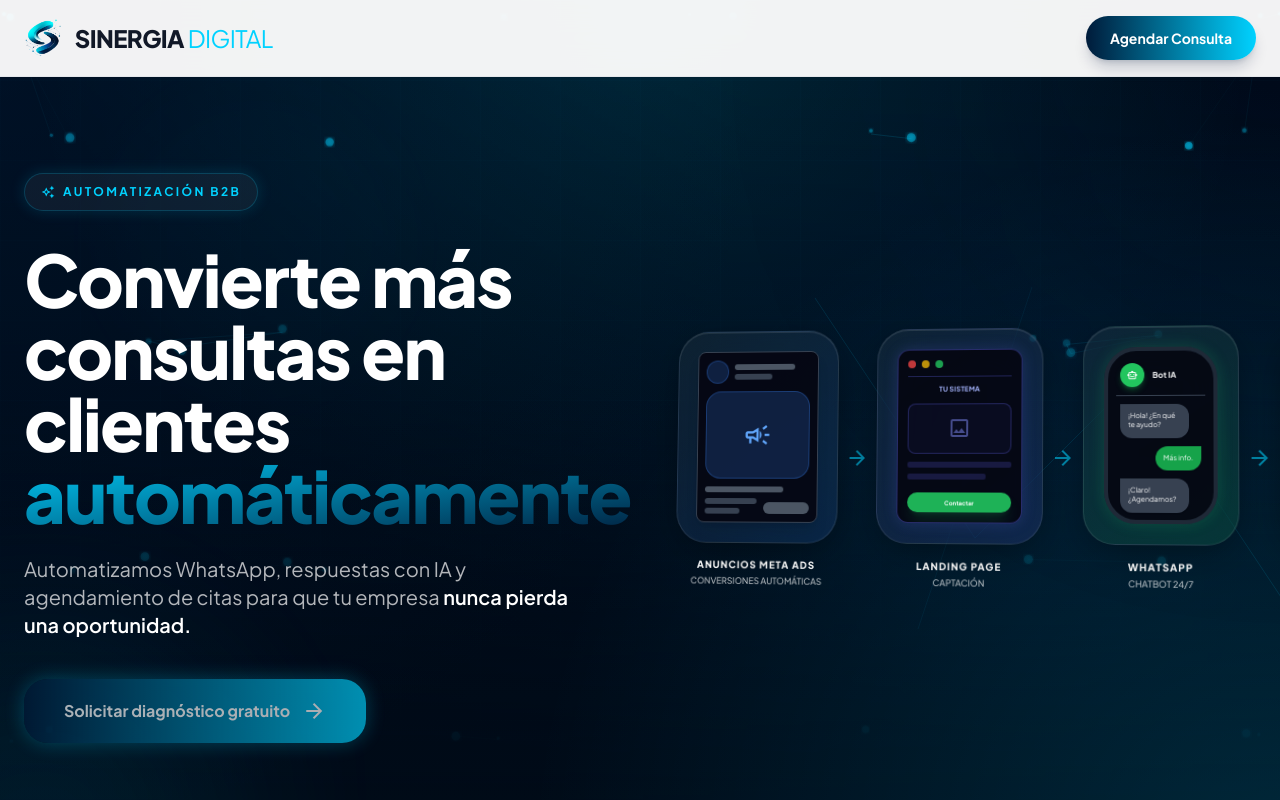
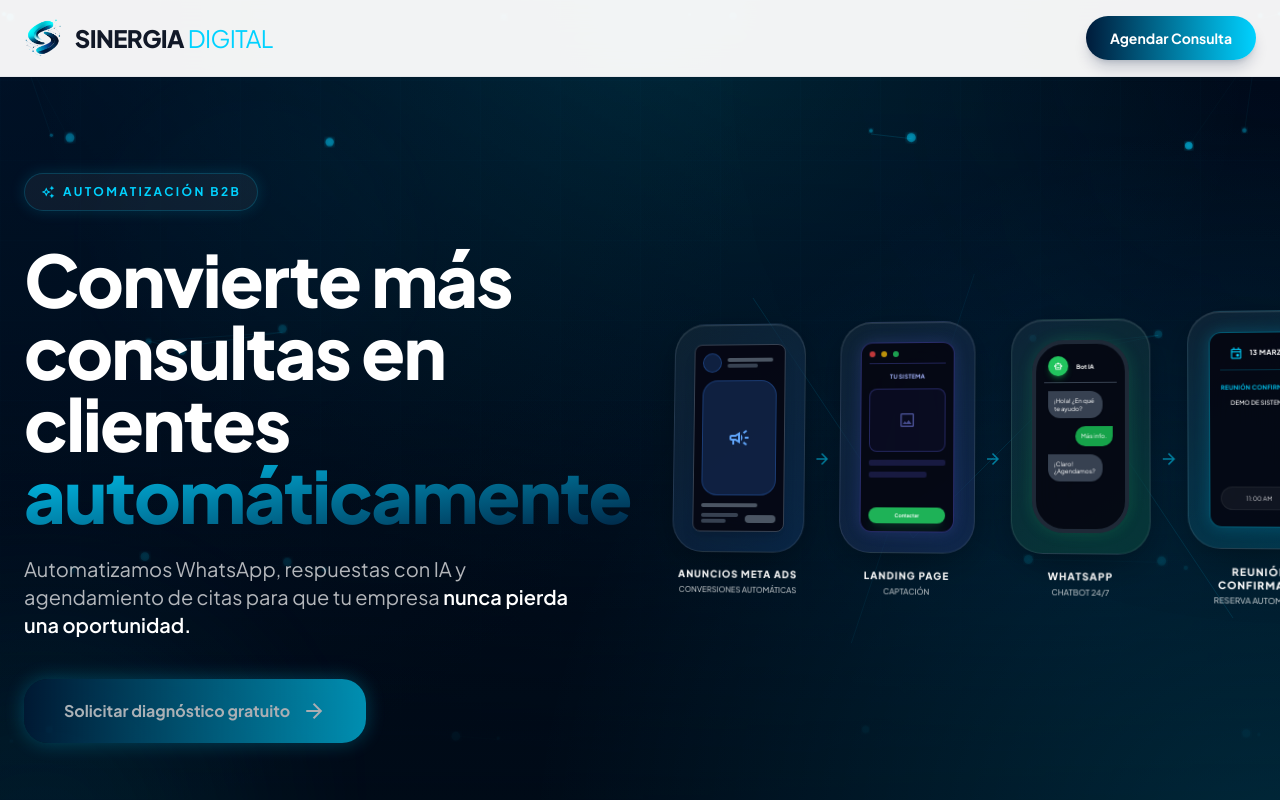
Before and after one commit to monetizarcuentas-max/Landing-AI-studio, a React (Vite) app: page / in a window 1280 px wide. Shown: the top 800 px of the page. Built offline with nearby package versions, Linux system fonts and the light colour scheme.

Commit message:
feat(WorkflowAnimation): Adjust Meta Ads icon size and spacing
Refine the Meta Ads icon within the workflow animation. Adjust element sizes and spacing for improved visual balance and clarity, ensuring consistency with other UI elements.

```diff
--- a/components/WorkflowAnimation.tsx
+++ b/components/WorkflowAnimation.tsx
@@ -7,28 +7,28 @@ const steps = [
     title: 'ANUNCIOS META ADS',
     subtitle: 'CONVERSIONES AUTOMÁTICAS',
     icon: (
-      <div className="relative w-20 h-28 md:w-32 md:h-44 bg-dark/90 rounded-lg border border-gray-700 flex flex-col p-1.5 md:p-2 shadow-lg overflow-hidden">
+      <div className="relative w-16 h-28 md:w-24 md:h-48 bg-dark/90 rounded-lg border border-gray-700 flex flex-col p-1.5 md:p-2 shadow-lg overflow-hidden">
         {/* Header */}
-        <div className="flex items-center gap-1.5 mb-1.5 md:mb-2">
-          <div className="w-3 h-3 md:w-6 md:h-6 bg-blue-500/20 rounded border border-blue-500/30 shrink-0"></div>
-          <div className="flex flex-col gap-0.5 md:gap-1 w-full">
-            <div className="w-8 md:w-16 h-0.5 md:h-1.5 bg-gray-600 rounded-full"></div>
-            <div className="w-5 md:w-10 h-0.5 md:h-1.5 bg-gray-700 rounded-full"></div>
+        <div className="flex items-center gap-1 md:gap-1.5 mb-1.5 md:mb-2">
+          <div className="w-3 h-3 md:w-5 md:h-5 bg-blue-500/20 rounded border border-blue-500/30 shrink-0"></div>
+          <div className="flex flex-col gap-0.5 w-full">
+            <div className="w-6 md:w-12 h-0.5 md:h-1 bg-gray-600 rounded-full"></div>
+            <div className="w-4 md:w-8 h-0.5 md:h-1 bg-gray-700 rounded-full"></div>
           </div>
         </div>
         {/* Image */}
         <div className="w-full flex-1 bg-blue-500/20 border border-blue-500/30 rounded flex items-center justify-center mb-1.5 md:mb-2">
-          <span className="material-symbols-outlined text-blue-400 text-lg md:text-3xl">campaign</span>
+          <span className="material-symbols-outlined text-blue-400 text-lg md:text-2xl">campaign</span>
         </div>
         {/* Footer */}
         <div className="flex flex-col gap-1 md:gap-1.5">
-          <div className="w-3/4 h-0.5 md:h-1.5 bg-gray-600 rounded-full"></div>
+          <div className="w-3/4 h-0.5 md:h-1 bg-gray-600 rounded-full"></div>
           <div className="flex justify-between items-end">
-             <div className="flex flex-col gap-0.5 md:gap-1 w-1/2">
-               <div className="w-full h-0.5 md:h-1.5 bg-gray-700 rounded-full"></div>
-               <div className="w-2/3 h-0.5 md:h-1.5 bg-gray-700 rounded-full"></div>
+             <div className="flex flex-col gap-0.5 w-1/2">
+               <div className="w-full h-0.5 md:h-1 bg-gray-700 rounded-full"></div>
+               <div className="w-2/3 h-0.5 md:h-1 bg-gray-700 rounded-full"></div>
              </div>
-             <div className="w-6 md:w-12 h-1.5 md:h-3 bg-gray-600 rounded-full"></div>
+             <div className="w-5 md:w-8 h-1 md:h-2 bg-gray-600 rounded-full"></div>
           </div>
         </div>
       </div>
@@ -40,22 +40,22 @@ const steps = [
     title: 'LANDING PAGE',
     subtitle: 'CAPTACIÓN',
     icon: (
-      <div className="relative w-20 h-28 md:w-32 md:h-44 bg-dark/90 rounded-lg md:rounded-xl border border-indigo-500/40 flex flex-col p-1.5 md:p-2.5 shadow-[0_0_15px_rgba(99,102,241,0.2)] overflow-hidden">
-        <div className="flex gap-1 md:gap-1.5 mb-1.5 md:mb-2 border-b border-indigo-500/30 pb-1 md:pb-2 shrink-0">
-          <div className="w-1.5 h-1.5 md:w-2 md:h-2 rounded-full bg-red-500/80"></div>
-          <div className="w-1.5 h-1.5 md:w-2 md:h-2 rounded-full bg-yellow-500/80"></div>
-          <div className="w-1.5 h-1.5 md:w-2 md:h-2 rounded-full bg-green-500/80"></div>
+      <div className="relative w-16 h-28 md:w-24 md:h-48 bg-dark/90 rounded-lg md:rounded-xl border border-indigo-500/40 flex flex-col p-1.5 md:p-2 shadow-[0_0_15px_rgba(99,102,241,0.2)] overflow-hidden">
+        <div className="flex gap-1 md:gap-1.5 mb-1.5 md:mb-2 border-b border-indigo-500/30 pb-1 md:pb-1.5 shrink-0">
+          <div className="w-1.5 h-1.5 md:w-1.5 md:h-1.5 rounded-full bg-red-500/80"></div>
+          <div className="w-1.5 h-1.5 md:w-1.5 md:h-1.5 rounded-full bg-yellow-500/80"></div>
+          <div className="w-1.5 h-1.5 md:w-1.5 md:h-1.5 rounded-full bg-green-500/80"></div>
         </div>
-        <div className="text-[4px] md:text-[7px] text-center text-indigo-300 font-bold mb-1.5 md:mb-2 tracking-wide shrink-0">TU SISTEMA</div>
+        <div className="text-[4px] md:text-[6px] text-center text-indigo-300 font-bold mb-1.5 md:mb-2 tracking-wide shrink-0">TU SISTEMA</div>
         <div className="flex flex-col gap-1.5 md:gap-2 h-full">
           <div className="w-full h-1/2 border border-indigo-500/30 rounded md:rounded-lg flex items-center justify-center bg-indigo-500/5">
-            <span className="material-symbols-outlined text-indigo-400/50 text-sm md:text-2xl">image</span>
+            <span className="material-symbols-outlined text-indigo-400/50 text-sm md:text-xl">image</span>
           </div>
           <div className="w-full h-1/2 flex flex-col gap-1 md:gap-1.5">
             <div className="w-full h-1 md:h-1.5 bg-indigo-500/20 rounded-sm"></div>
             <div className="w-3/4 h-1 md:h-1.5 bg-indigo-500/20 rounded-sm"></div>
-            <div className="w-full h-3 md:h-5 bg-green-500/90 rounded mt-auto flex items-center justify-center shadow-lg shadow-green-500/20">
-              <span className="text-[3px] md:text-[6px] text-white font-bold">Contactar</span>
+            <div className="w-full h-3 md:h-4 bg-green-500/90 rounded mt-auto flex items-center justify-center shadow-lg shadow-green-500/20">
+              <span className="text-[3px] md:text-[5px] text-white font-bold">Contactar</span>
             </div>
           </div>
         </div>
@@ -68,21 +68,21 @@ const steps = [
     title: 'WHATSAPP',
     subtitle: 'CHATBOT 24/7',
     icon: (
-      <div className="relative w-20 h-28 md:w-28 md:h-44 bg-dark/90 rounded-xl md:rounded-[2rem] border-2 md:border-4 border-gray-800 flex flex-col p-1 md:p-2 shadow-[0_0_15px_rgba(34,197,94,0.2)] overflow-hidden">
-        <div className="flex items-center gap-1 md:gap-2 border-b border-gray-700 pb-1 md:pb-2 mb-1 md:mb-2 mt-0.5 md:mt-1 px-0.5 md:px-1 shrink-0">
-          <div className="w-3 h-3 md:w-6 md:h-6 rounded-full bg-green-500 flex items-center justify-center shadow-md shadow-green-500/30 shrink-0">
-            <span className="material-symbols-outlined text-white text-[6px] md:text-[12px]">smart_toy</span>
+      <div className="relative w-16 h-28 md:w-24 md:h-48 bg-dark/90 rounded-xl md:rounded-[2rem] border-2 md:border-4 border-gray-800 flex flex-col p-1 md:p-2 shadow-[0_0_15px_rgba(34,197,94,0.2)] overflow-hidden">
+        <div className="flex items-center gap-1 md:gap-2 border-b border-gray-700 pb-1 md:pb-1.5 mb-1 md:mb-2 mt-0.5 md:mt-1 px-0.5 md:px-1 shrink-0">
+          <div className="w-3 h-3 md:w-5 md:h-5 rounded-full bg-green-500 flex items-center justify-center shadow-md shadow-green-500/30 shrink-0">
+            <span className="material-symbols-outlined text-white text-[6px] md:text-[10px]">smart_toy</span>
           </div>
-          <div className="text-[4px] md:text-[8px] text-white font-bold">Bot IA</div>
+          <div className="text-[4px] md:text-[6px] text-white font-bold">Bot IA</div>
         </div>
         <div className="flex flex-col gap-1 md:gap-2 px-0.5 md:px-1">
-          <div className="self-start bg-gray-700 text-white text-[4px] md:text-[7px] p-1 md:p-2 rounded-r-lg rounded-bl-lg md:rounded-r-xl md:rounded-bl-xl max-w-[85%] leading-tight shadow-sm">
+          <div className="self-start bg-gray-700 text-white text-[4px] md:text-[6px] p-1 md:p-1.5 rounded-r-lg rounded-bl-lg md:rounded-r-xl md:rounded-bl-xl max-w-[85%] leading-tight shadow-sm">
             ¡Hola! ¿En qué te ayudo?
           </div>
-          <div className="self-end bg-green-600 text-white text-[4px] md:text-[7px] p-1 md:p-2 rounded-l-lg rounded-br-lg md:rounded-l-xl md:rounded-br-xl max-w-[85%] leading-tight shadow-sm">
+          <div className="self-end bg-green-600 text-white text-[4px] md:text-[6px] p-1 md:p-1.5 rounded-l-lg rounded-br-lg md:rounded-l-xl md:rounded-br-xl max-w-[85%] leading-tight shadow-sm">
             Más info.
           </div>
-          <div className="self-start bg-gray-700 text-white text-[4px] md:text-[7px] p-1 md:p-2 rounded-r-lg rounded-bl-lg md:rounded-r-xl md:rounded-bl-xl max-w-[85%] leading-tight shadow-sm">
+          <div className="self-start bg-gray-700 text-white text-[4px] md:text-[6px] p-1 md:p-1.5 rounded-r-lg rounded-bl-lg md:rounded-r-xl md:rounded-bl-xl max-w-[85%] leading-tight shadow-sm">
             ¡Claro! ¿Agendamos?
           </div>
         </div>
@@ -95,16 +95,16 @@ const steps = [
     title: 'REUNIÓN CONFIRMADA',
     subtitle: 'RESERVA AUTOMÁTICA',
     icon: (
-      <div className="relative w-20 h-28 md:w-32 md:h-44 bg-dark/90 rounded-lg md:rounded-xl border border-accent/40 flex flex-col p-1.5 md:p-3 shadow-[0_0_15px_rgba(0,210,255,0.2)] overflow-hidden">
-        <div className="flex items-center justify-center gap-1 md:gap-2 mb-1.5 md:mb-4 border-b border-accent/20 pb-1 md:pb-2 w-full shrink-0">
-          <span className="material-symbols-outlined text-accent text-[10px] md:text-xl">event</span>
-          <span className="text-[5px] md:text-[9px] text-white font-bold tracking-wider">13 MARZO</span>
+      <div className="relative w-16 h-28 md:w-24 md:h-48 bg-dark/90 rounded-lg md:rounded-xl border border-accent/40 flex flex-col p-1.5 md:p-2.5 shadow-[0_0_15px_rgba(0,210,255,0.2)] overflow-hidden">
+        <div className="flex items-center justify-center gap-1 md:gap-1.5 mb-1.5 md:mb-3 border-b border-accent/20 pb-1 md:pb-1.5 w-full shrink-0">
+          <span className="material-symbols-outlined text-accent text-[10px] md:text-sm">event</span>
+          <span className="text-[5px] md:text-[7px] text-white font-bold tracking-wider">13 MARZO</span>
         </div>
-        <div className="text-[4px] md:text-[7px] text-accent/90 font-bold text-center mb-1 md:mb-2 tracking-wide">REUNIÓN CONFIRMADA</div>
-        <div className="text-[4px] md:text-[7px] text-white font-medium text-center mb-1.5 md:mb-3">DEMO DE SISTEMA</div>
-        <div className="text-[4px] md:text-[7px] text-white/80 text-center bg-white/5 py-1 md:py-2 px-2 md:px-4 rounded md:rounded-md border border-white/5 w-full mt-auto mb-1 md:mb-2">11:00 AM</div>
-        <div className="absolute -bottom-2 -right-2 md:-bottom-3 md:-right-3 w-4 h-4 md:w-8 md:h-8 rounded-full bg-accent flex items-center justify-center border md:border-2 border-dark shadow-[0_0_10px_rgba(0,210,255,0.5)]">
-          <span className="material-symbols-outlined text-dark text-[8px] md:text-sm font-bold">check</span>
+        <div className="text-[4px] md:text-[6px] text-accent/90 font-bold text-center mb-1 md:mb-1.5 tracking-wide">REUNIÓN CONFIRMADA</div>
+        <div className="text-[4px] md:text-[6px] text-white font-medium text-center mb-1.5 md:mb-2">DEMO DE SISTEMA</div>
+        <div className="text-[4px] md:text-[6px] text-white/80 text-center bg-white/5 py-1 md:py-1.5 px-1 md:px-2 rounded border border-white/5 w-full mt-auto mb-1 md:mb-1.5">11:00 AM</div>
+        <div className="absolute -bottom-2 -right-2 md:-bottom-2 md:-right-2 w-4 h-4 md:w-6 md:h-6 rounded-full bg-accent flex items-center justify-center border md:border-2 border-dark shadow-[0_0_10px_rgba(0,210,255,0.5)]">
+          <span className="material-symbols-outlined text-dark text-[8px] md:text-[10px] font-bold">check</span>
         </div>
       </div>
     ),
@@ -139,13 +139,13 @@ const WorkflowAnimation: React.FC = () => {
       </div>
 
       <div
-        className="flex flex-row items-center justify-center gap-1 md:gap-2 w-full scale-[0.85] sm:scale-100 origin-center"
+        className="flex flex-row items-center justify-center gap-1 md:gap-1 lg:gap-2 w-full scale-[0.85] sm:scale-90 lg:scale-95 xl:scale-100 origin-center"
         style={{ transform: 'perspective(1000px) rotateY(-5deg) rotateX(2deg)' }}
       >
         {steps.map((step, i) => (
           <React.Fragment key={step.id}>
             <motion.div
-              className="flex flex-col items-center z-10 w-full max-w-[80px] md:max-w-[180px]"
+              className="flex flex-col items-center z-10 w-full max-w-[70px] md:max-w-[130px] lg:max-w-[150px]"
               initial={{ opacity: 0, x: 30 }}
               animate={{ opacity: 1, x: 0 }}
               transition={{ duration: 0.4, delay: i * 0.2, ease: "easeOut" }}
@@ -157,7 +157,7 @@ const WorkflowAnimation: React.FC = () => {
               >
                 {/* Glass Panel */}
                 <div
-                  className="relative p-2 md:p-5 rounded-xl md:rounded-3xl backdrop-blur-xl border border-white/10 flex flex-col items-center justify-center w-full"
+                  className="relative p-2 md:p-4 lg:p-5 rounded-xl md:rounded-3xl backdrop-blur-xl border border-white/10 flex flex-col items-center justify-center w-full"
                   style={{
                     background: `linear-gradient(145deg, rgba(255,255,255,0.05) 0%, ${step.color} 100%)`,
                     boxShadow: `0 10px 40px -10px rgba(0,0,0,0.5), inset 0 1px 0 rgba(255,255,255,0.1)`
@@ -167,9 +167,9 @@ const WorkflowAnimation: React.FC = () => {
                 </div>
 
                 {/* Text Below */}
-                <div className="mt-2 md:mt-4 text-center w-full px-0.5 md:px-2">
-                  <h3 className="text-[5px] md:text-[10px] font-extrabold text-white tracking-widest mb-0.5 md:mb-1 uppercase leading-tight">{step.title}</h3>
-                  <p className="text-[4px] md:text-[9px] text-white/70 font-medium leading-tight whitespace-pre-line uppercase">{step.subtitle}</p>
+                <div className="mt-2 md:mt-3 lg:mt-4 text-center w-full px-0.5 md:px-1">
+                  <h3 className="text-[5px] md:text-[8px] lg:text-[10px] font-extrabold text-white tracking-widest mb-0.5 md:mb-1 uppercase leading-tight">{step.title}</h3>
+                  <p className="text-[4px] md:text-[7px] lg:text-[8px] text-white/70 font-medium leading-tight whitespace-pre-line uppercase">{step.subtitle}</p>
                 </div>
               </motion.div>
             </motion.div>
@@ -182,7 +182,7 @@ const WorkflowAnimation: React.FC = () => {
                 animate={{ opacity: 1, scale: 1 }}
                 transition={{ duration: 0.3, delay: (i * 0.2) + 0.2 }}
               >
-                <span className="material-symbols-outlined text-[12px] md:text-2xl">arrow_forward</span>
+                <span className="material-symbols-outlined text-[12px] md:text-lg lg:text-xl">arrow_forward</span>
               </motion.div>
             )}
           </React.Fragment>
```
